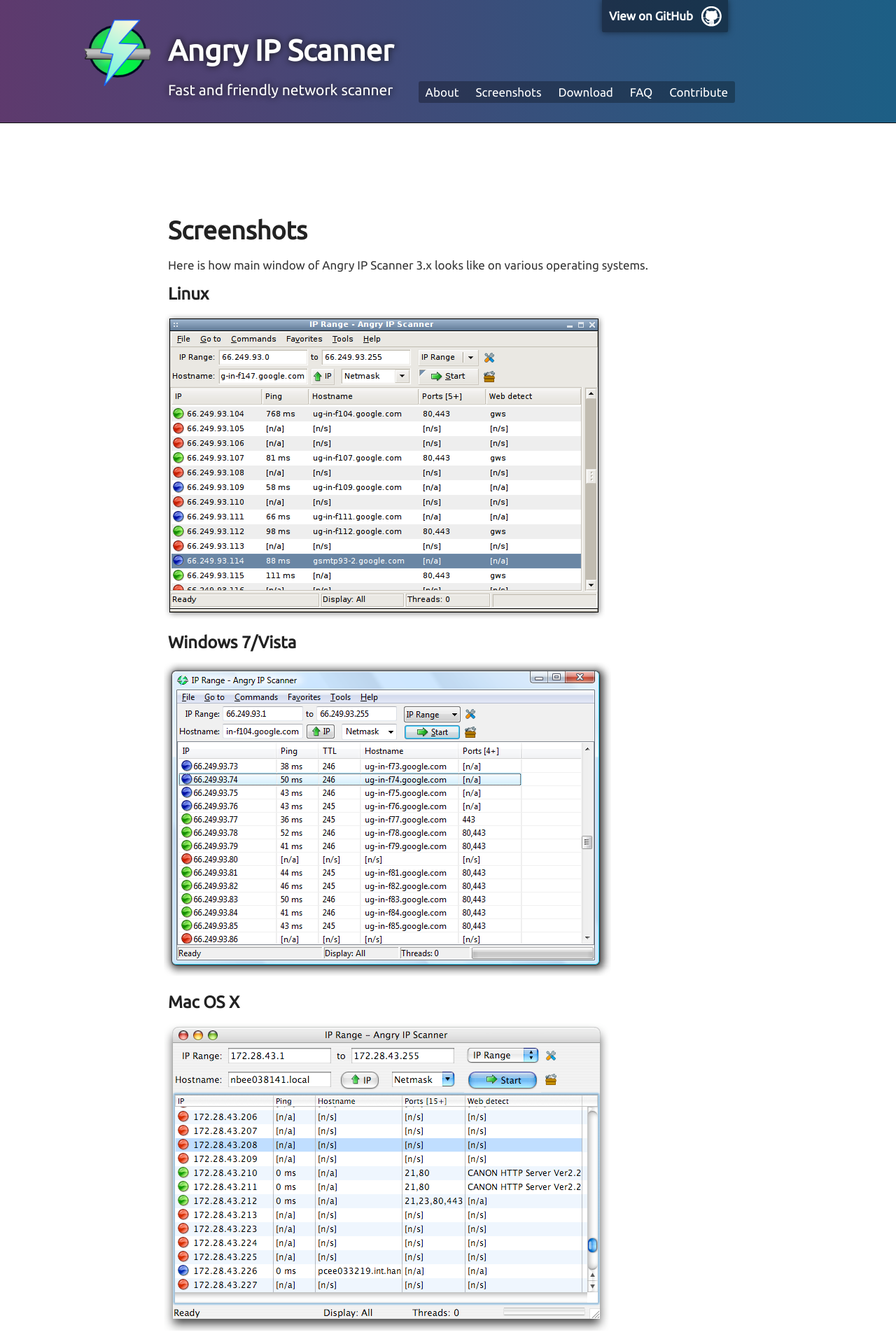
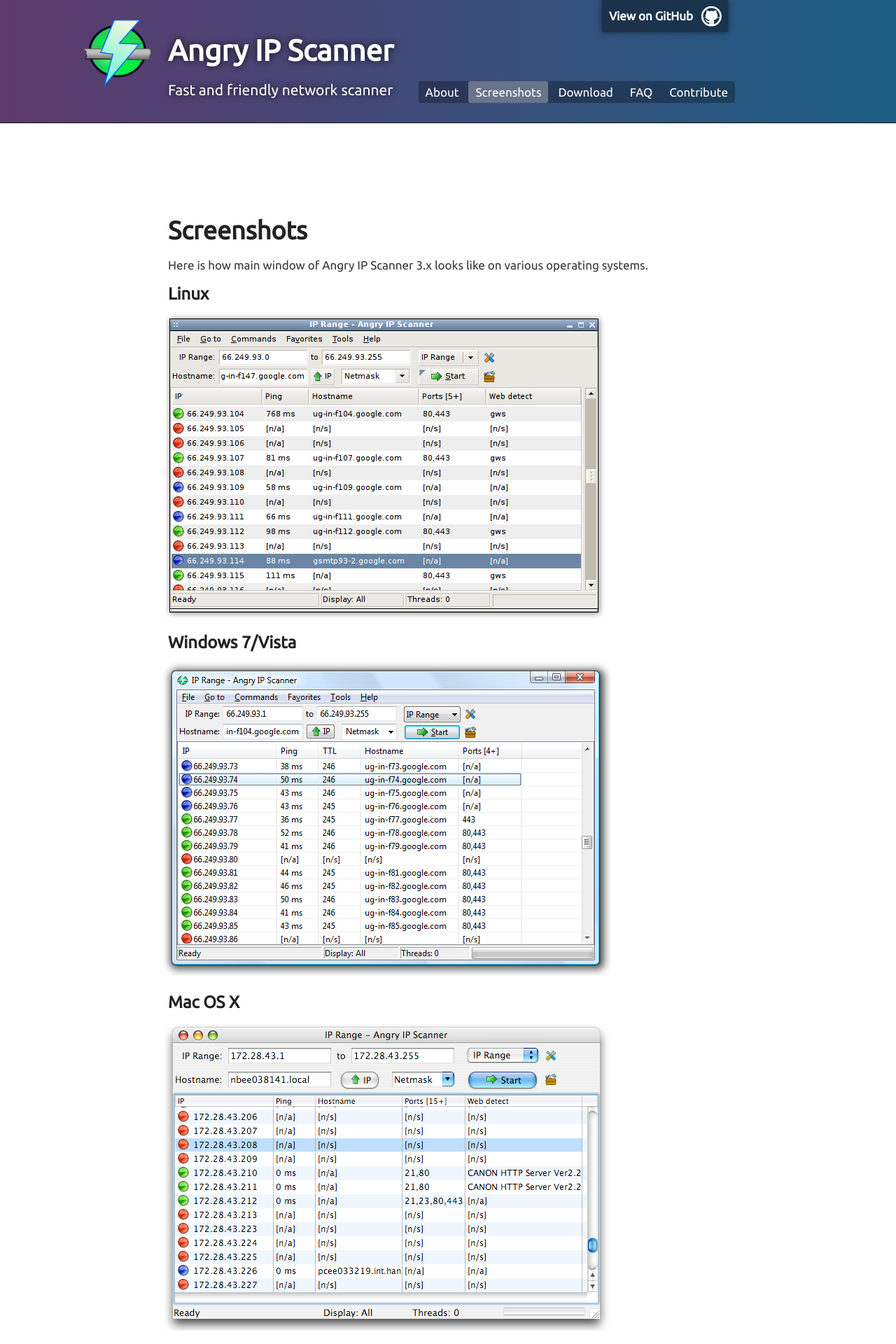
Before and after one commit to angryip/ipscan, a Jekyll site: the page built from screenshots/index.html, in a window 1280 px wide. Shown: the top 1920 px of the page at 70% size. Built offline with Jekyll 4.4.1, drawn with Linux system fonts in a browser that asks for light colours.

Commit message:
see if active page works this way

```diff
--- a/_layouts/default.html
+++ b/_layouts/default.html
@@ -21,11 +21,11 @@
 
           <section id="menu">
             <ul>
-              <li class="{%if page.url == '/about/index.html'%}active{%endif%}"><a href="/about/">About</a></li>
-              <li class="{%if page.url == '/screenshots/index.html'%}active{%endif%}"><a href="/screenshots/">Screenshots</a></li>
-              <li class="{%if page.url == '/download/index.html'%}active{%endif%}"><a href="/download/">Download</a></li>
-              <li class="{%if page.url == '/faq/index.html'%}active{%endif%}"><a href="/faq/">FAQ</a></li>
-              <li class="{%if page.url == '/contribute/index.html'%}active{%endif%}"><a href="/contribute/">Contribute</a></li>
+              <li class="{%if page.url == '/about/'%}active{%endif%}"><a href="/about/">About</a></li>
+              <li class="{%if page.url == '/screenshots/'%}active{%endif%}"><a href="/screenshots/">Screenshots</a></li>
+              <li class="{%if page.url == '/download/'%}active{%endif%}"><a href="/download/">Download</a></li>
+              <li class="{%if page.url == '/faq/'%}active{%endif%}"><a href="/faq/">FAQ</a></li>
+              <li class="{%if page.url == '/contribute/'%}active{%endif%}"><a href="/contribute/">Contribute</a></li>
             </ul>
           </section>
         </header>
```
